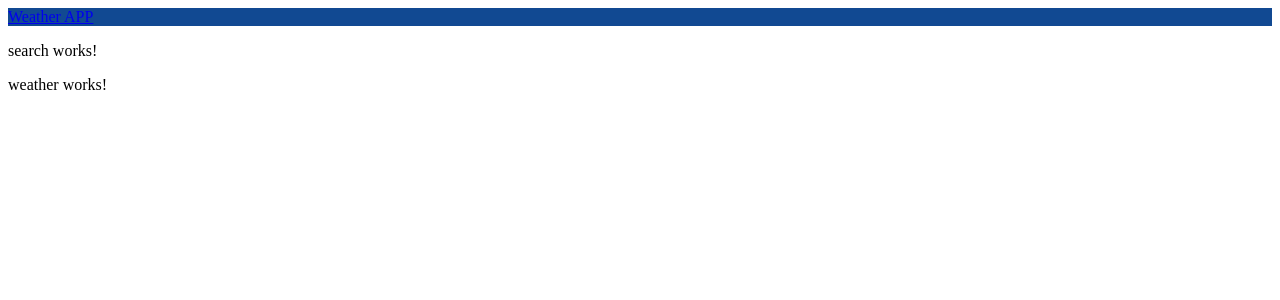
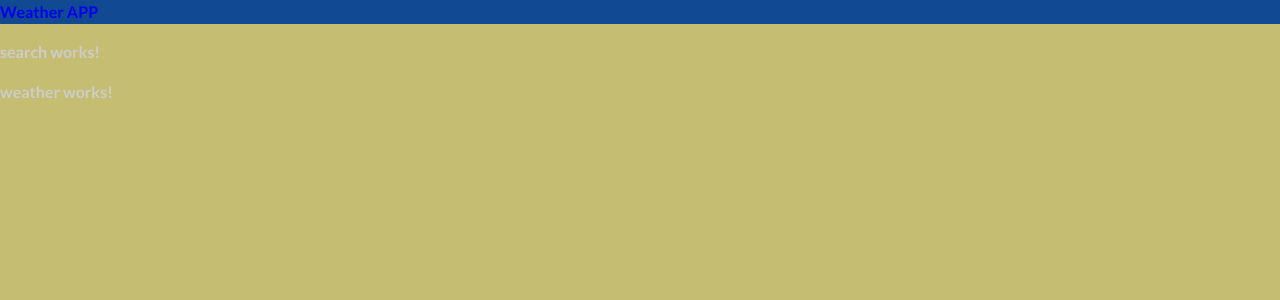
Before and after one commit to RiaRabanales/angular-weather, an Angular app: page / in a window 1280 px wide. Shown: the top 300 px of the page. Built offline with nearby package versions, Linux system fonts and the light colour scheme.

Commit message:
Montaje completo SASS

```diff
--- a/src/app/app.component.scss
+++ b/src/app/app.component.scss
@@ -1,5 +1,5 @@
 @import 'variables';
 
 .nav {
-    background-color: $main_color;
+    background-color: $main-color;
 }
--- a/src/sass/_variables.scss
+++ b/src/sass/_variables.scss
@@ -1 +1,8 @@
-$main_color: #114992;
+$main-color: #114992;
+$secondary-color: #c5bd71;
+
+$border-radius-size: 1rem;
+
+$white: #ffffff;
+$black: #000000;
+$grey: #cccccc;
--- a/src/styles.scss
+++ b/src/styles.scss
@@ -1 +1,66 @@
-/* You can add global styles to this file, and also import other style files */
+@import url('https://fonts.googleapis.com/css2?family=Lato:wght@700;900&display=swap');
+@import 'variables';
+
+html,
+body,
+div,
+input {
+  margin: 0;
+  padding: 0;
+  border: 0;
+  font-size: 100%;
+}
+
+*,
+*:before,
+*:after {
+  box-sizing: border-box;
+}
+
+body {
+  font-family: 'Lato', sans-serif;
+  background-color: $secondary-color;
+  font-size: 1rem;
+  line-height: 1.5;
+  color: $grey;
+}
+
+a {
+  text-decoration: none;
+}
+
+.container {
+  width: 50%;
+}
+
+/* Utility */
+
+.width-33 {
+  width: 33.33%;
+}
+
+.mx-auto {
+  margin-left: auto;
+  margin-right: auto;
+}
+
+.my-auto {
+  margin-top: auto;
+  margin-bottom: auto;
+}
+
+.px-auto {
+  padding-left: auto;
+  padding-right: auto;
+}
+
+.py-auto {
+  padding-top: auto;
+  padding-bottom: auto;
+}
+
+@media (max-width: 900px) {
+  .container {
+    width: 95%;
+  }
+}
```
